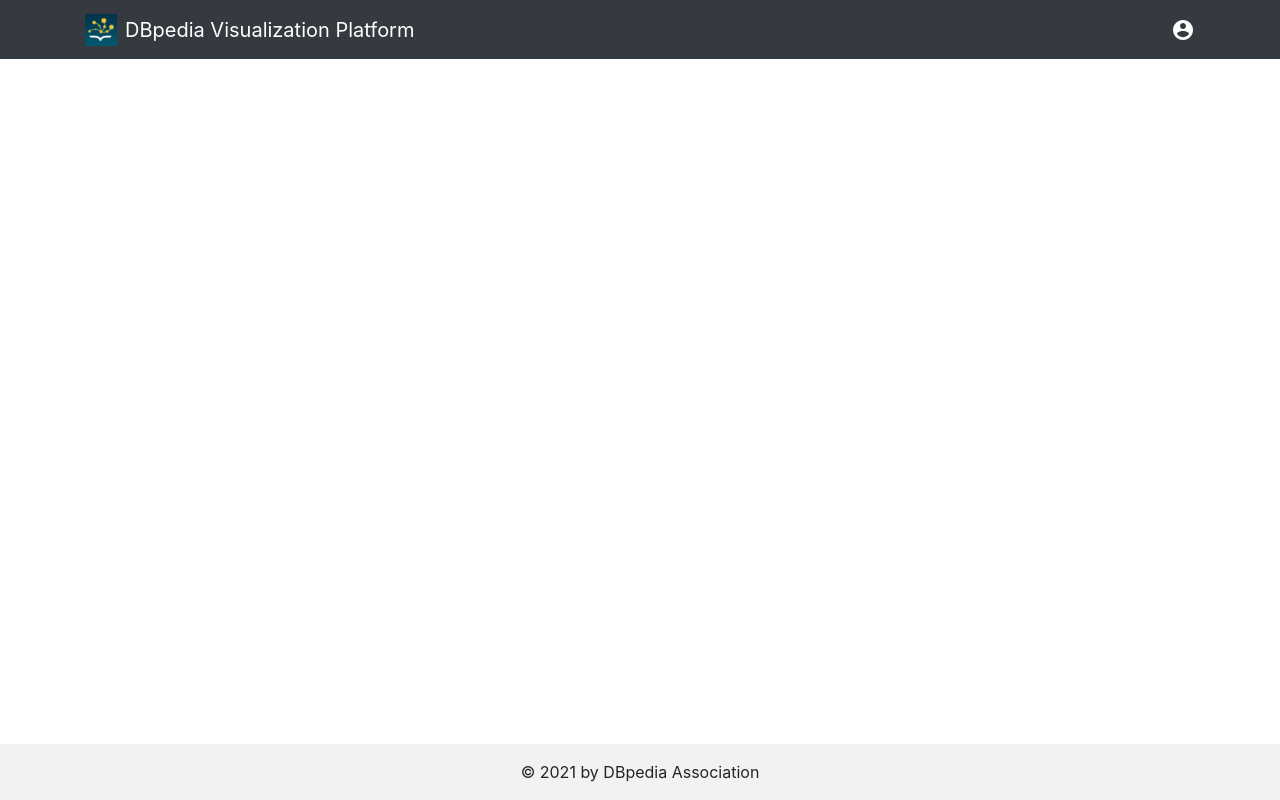
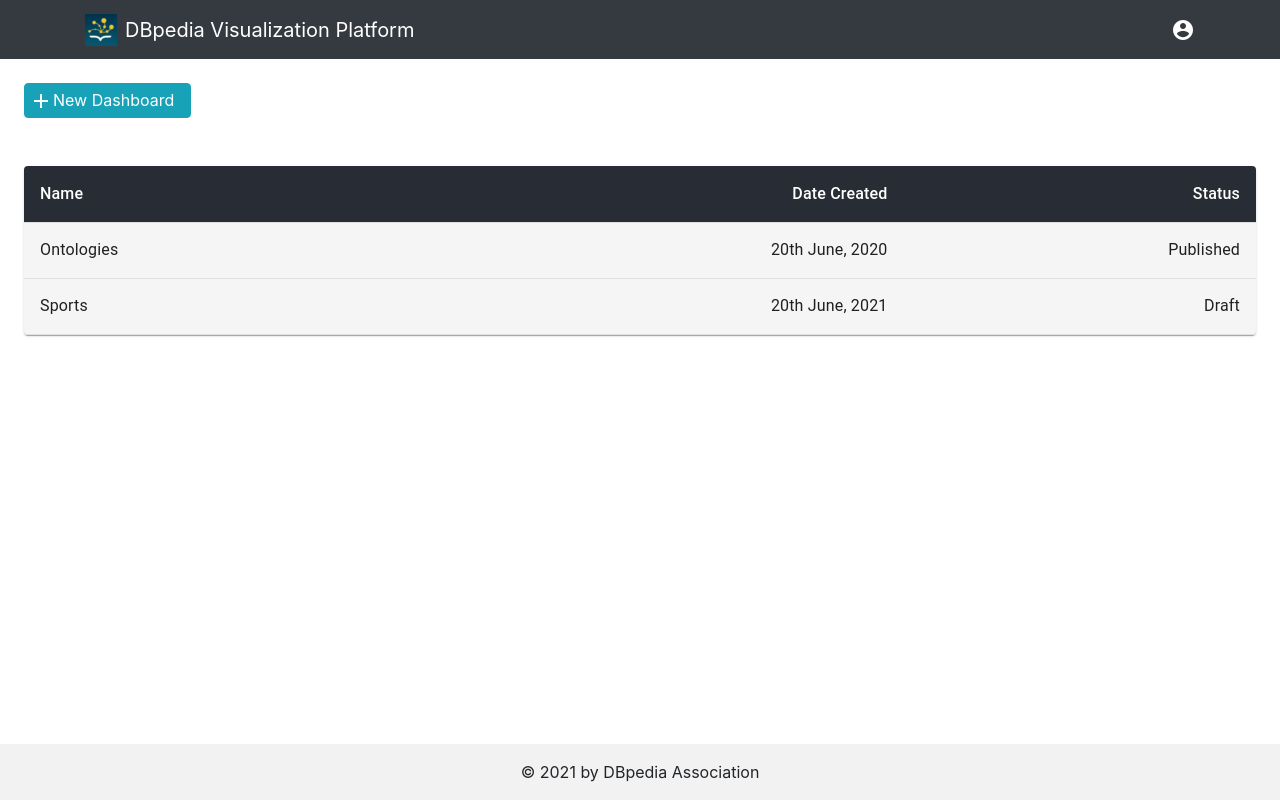
Before and after one commit to dbpedia/gsoc-dbpedia-dashboard, a React (Create React App) app in the folder frontend/: page /home in a window 1280 px wide. Built offline with nearby package versions, Linux system fonts and the light colour scheme.

Commit message:
added home and canvas

```diff
--- a/frontend/package.json
+++ b/frontend/package.json
@@ -3,16 +3,19 @@
   "version": "0.1.0",
   "private": true,
   "dependencies": {
+    "@material-ui/core": "4.11.4",
     "@testing-library/jest-dom": "^5.12.0",
     "@testing-library/react": "^11.2.7",
     "@testing-library/user-event": "^12.8.3",
     "axios": "^0.21.1",
     "bootstrap": "^4.6.0",
+    "keycloak-js": "^13.0.1",
     "plotly.js": "^1.58.4",
     "react": "^17.0.2",
     "react-bootstrap": "^1.6.1",
     "react-dom": "^17.0.2",
     "react-plotly.js": "^2.5.1",
+    "react-router-dom": "5.2.0",
     "react-scripts": "4.0.3",
     "web-vitals": "^1.1.2"
   },
@@ -22,6 +25,7 @@
     "test": "react-scripts test",
     "eject": "react-scripts eject"
   },
+  "proxy": "http://localhost:5000",
   "eslintConfig": {
     "extends": [
       "react-app",
--- a/frontend/src/App.js
+++ b/frontend/src/App.js
@@ -1,23 +1,39 @@
 import 'bootstrap/dist/css/bootstrap.css';
 import './App.css';
 import Login from './components/Login/Login';
+import Home from "./components/Home/Home";
+import Canvas from "./components/Canvas/Canvas";
+import { BrowserRouter as Router, Switch, Route, Link } from "react-router-dom"
 
 function App() {
   return (
+    <Router>
       <div>
         <nav className="navbar navbar-light bg-dark">
           <div className="container">
             <div className="navbar-brand">
+              <Link to="/">
                 <img src="./dbpedia32.png" alt="" width="32" height="32" />
+              </Link>
               <span className="text-white align-middle p-2">DBpedia Visualization Platform</span>
             </div>
             <div>
-            <Login/>
+              <Login />
             </div>
           </div>
         </nav>
       </div>
 
+      <Switch>
+        <Route path="/home" exact>
+          <Home />
+        </Route>
+        <Route path="/canvas" exact>
+          <Canvas />
+        </Route>
+      </Switch>
+    </Router>
+
   );
 }
 
--- /dev/null
+++ b/frontend/src/components/Canvas/Canvas.css
@@ -0,0 +1,16 @@
+#btn-login {
+    background-color: #002742;
+    color: #FFFFFF;
+    font-weight: 400;
+    border-radius: 25px;
+  }
+
+.modal-header {
+    background-color: #343a40;
+}
+
+.close {
+    color: #fcc41f;
+    opacity: 1;
+    text-align: center;
+}
--- /dev/null
+++ b/frontend/src/components/Canvas/Canvas.jsx
@@ -0,0 +1,41 @@
+import React from 'react'
+import './Canvas.css'
+import { makeStyles } from '@material-ui/core/styles';
+import TextField from '@material-ui/core/TextField';
+
+export default function Canvas() {
+    const useStyles = makeStyles((theme) => ({
+        root: {
+            display: 'flex',
+            flexWrap: 'wrap',
+        },
+        textField: {
+            marginLeft: theme.spacing(1),
+            marginRight: theme.spacing(1),
+            width: '25ch',
+        },
+    }));
+
+    const classes = useStyles();
+    const [value, setValue] = React.useState('Controlled');
+
+    const handleChange = (event) => {
+        setValue(event.target.value);
+    };
+
+    return (
+        <div>
+            <span className={classes.root}>
+                <TextField
+                    id="outlined-full-width"
+                    label="SPARQL Endpoint"
+                    style={{ margin: 8 }}
+                    fullWidth
+                    margin="normal"
+                    variant="outlined"
+                />
+            </span>
+            <span><button>freeze</button></span>
+        </div>
+    )
+}
--- /dev/null
+++ b/frontend/src/components/Home/Home.css
@@ -0,0 +1,16 @@
+#btn-login {
+    background-color: #002742;
+    color: #FFFFFF;
+    font-weight: 400;
+    border-radius: 25px;
+  }
+
+.modal-header {
+    background-color: #343a40;
+}
+
+.close {
+    color: #fcc41f;
+    opacity: 1;
+    text-align: center;
+}
--- /dev/null
+++ b/frontend/src/components/Home/Home.jsx
@@ -0,0 +1,88 @@
+import React from 'react'
+import './Home.css'
+import { Link } from "react-router-dom"
+import { withStyles, makeStyles } from '@material-ui/core/styles';
+import Table from '@material-ui/core/Table';
+import TableBody from '@material-ui/core/TableBody';
+import TableCell from '@material-ui/core/TableCell';
+import TableContainer from '@material-ui/core/TableContainer';
+import TableHead from '@material-ui/core/TableHead';
+import TableRow from '@material-ui/core/TableRow';
+import Paper from '@material-ui/core/Paper';
+
+export default function Home() {
+
+    const StyledTableCell = withStyles((theme) => ({
+        head: {
+            backgroundColor: "#282c34",
+            color: theme.palette.common.white,
+            fontSize: 16
+        },
+        body: {
+            fontSize: 16,
+        },
+    }))(TableCell);
+
+    const StyledTableRow = withStyles((theme) => ({
+        root: {
+            backgroundColor: theme.palette.action.hover,
+        },
+    }))(TableRow);
+
+    function createData(name, dateCreated, status) {
+        return { name, dateCreated, status };
+    }
+
+    const rows = [
+        createData('Ontologies', "20th June, 2020", "Published"),
+        createData('Sports', "20th June, 2021", "Draft"),
+    ];
+
+    const useStyles = makeStyles({
+        table: {
+            minWidth: 700,
+        },
+    });
+
+    const classes = useStyles();
+
+    return (
+        <div>
+            <Link to='/canvas'>
+                <button className='btn btn-info p-1 pr-3 m-4'>
+                    <span className="material-icons md-48 md-dark align-middle">
+                        add
+                    </span>
+                    <span>New Dashboard</span>
+                </button>
+            </Link>
+
+            <div class="m-4">
+                <TableContainer component={Paper}>
+                    <Table className={classes.table} aria-label="customized table">
+                        <TableHead>
+                            <TableRow>
+                                <StyledTableCell>Name</StyledTableCell>
+                                <StyledTableCell align="right">Date Created</StyledTableCell>
+                                <StyledTableCell align="right">Status</StyledTableCell>
+                            </TableRow>
+                        </TableHead>
+                        <TableBody>
+                            {rows.map((row) => (
+                                <StyledTableRow key={row.name}>
+                                    <StyledTableCell component="th" scope="row">
+                                        {row.name}
+                                    </StyledTableCell>
+                                    <StyledTableCell align="right">{row.dateCreated}</StyledTableCell>
+                                    <StyledTableCell align="right">{row.status}</StyledTableCell>
+                                </StyledTableRow>
+                            ))}
+                        </TableBody>
+                    </Table>
+                </TableContainer>
+
+            </div>
+
+        </div>
+    )
+}
--- a/frontend/src/components/Login/Login.jsx
+++ b/frontend/src/components/Login/Login.jsx
@@ -1,14 +1,48 @@
 import React, { useState } from 'react'
 import { Modal, Form } from "react-bootstrap";
 import './Login.css'
+import * as Keycloak from 'keycloak-js'
 
 export default function Login() {
 
     const [loginFormShow, setLoginFormShow] = useState(false);
 
+    function keycloakInit() {
+        var keycloak = new Keycloak({
+            url: 'https://databus.dbpedia.org/auth/',
+            realm: 'databus',
+            clientId: 'dbpedia-dashboard',
+            onLoad: 'login-required'
+        })
+
+        keycloak.init({onLoad: 'login-required'}).then((authenticated) => {
+            console.log(authenticated);
+        }).catch(() => {
+            console.log("failed")
+        })
+    }
+
+    // localStorage.setItem("react-token", keycloak.token);
+    // localStorage.setItem("react-refresh-token", keycloak.refreshToken);
+    // setTimeout(() => {
+    //     keycloak.updateToken(70).success((refreshed) => {
+    //         if (refreshed) {
+    //             console.debug('Token refreshed' + refreshed);
+    //         } else {
+    //             console.warn('Token not refreshed, valid for '
+    //                 + Math.round(keycloak.tokenParsed.exp + keycloak.timeSkew - new Date().getTime() / 1000) + ' seconds');
+    //         }
+    //     }).error(() => {
+    //         console.error('Failed to refresh token');
+    //     });
+
+
+    // }, 60000)
+
     return (
         <>
-            <span className="material-icons md-48 md-light align-middle" onClick={() => setLoginFormShow(true)}>
+            {/* <span className="material-icons md-48 md-light align-middle" onClick={() => setLoginFormShow(true)}> */}
+            <span className="material-icons md-48 md-light align-middle" onClick={() => keycloakInit()}>
                 account_circle
             </span>
 
```
Also changed, not shown: 2 other files (tests, documents, lock files or other folders). Lines whose indentation alone changed are shown as unchanged.
